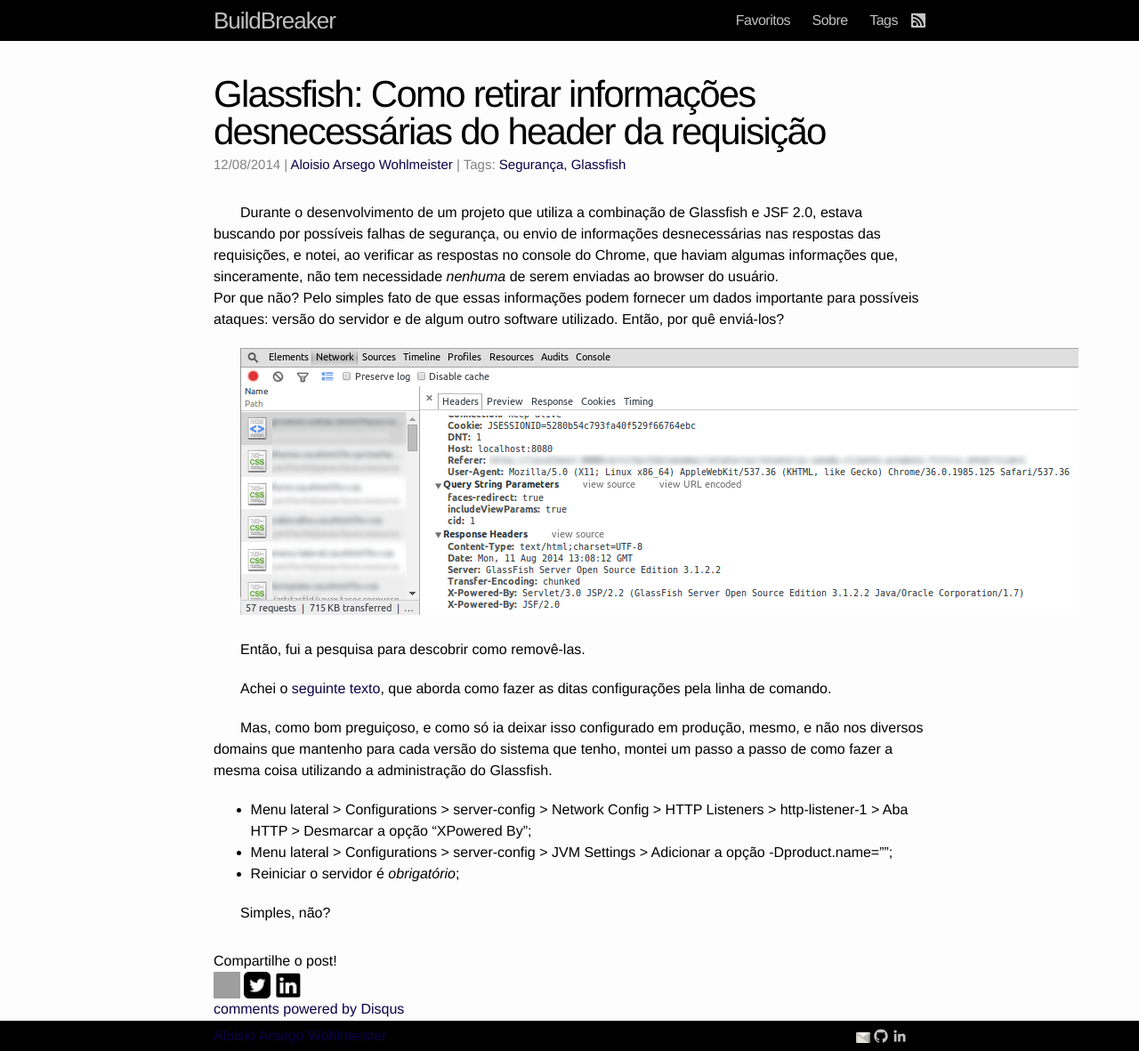
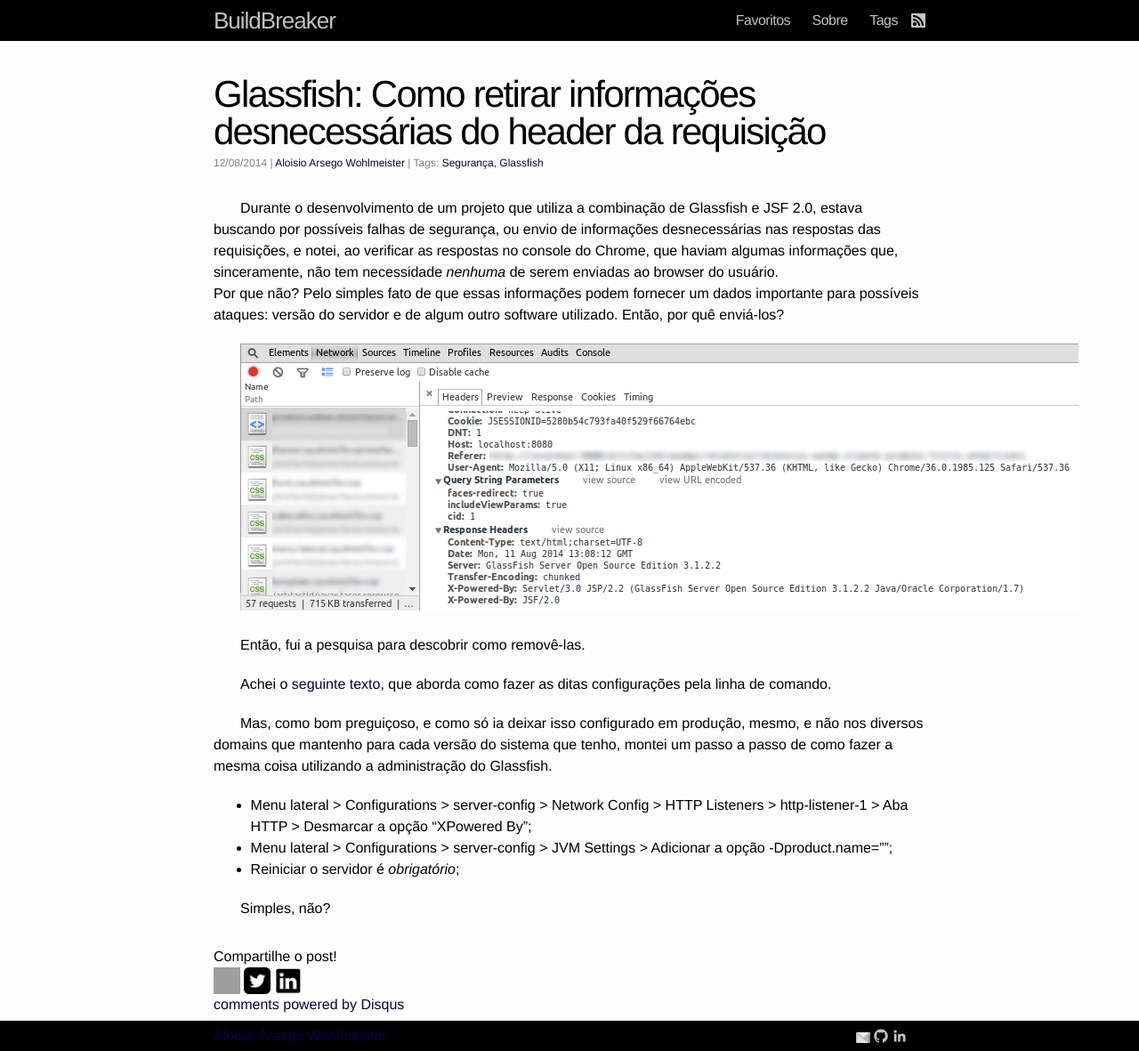
Before and after one commit to aloisioaw/aloisioaw.github.com, a Jekyll site: the page built from _posts/14-08-12-glassfish-retirar-informacoes-header.md, in a window 1280 px wide and 1181 px high. Shown: the whole window at 89% size. Built offline with Jekyll 4.4.1, drawn with Linux system fonts in a browser that asks for light colours; comment, search, counter and statistics services are not loaded; grey boxes are pictures that could not be loaded.

Commit message:
Lowered size of meta info for posts

```diff
--- a/css/main.css
+++ b/css/main.css
@@ -20,7 +20,7 @@
 
 a		  { color: #0C0049FF; text-decoration: none; }
 a:hover   { color: #737373FF; text-decoration: underline; }
-a:visited { color: #BCBCBCFF; }
+a:visited { color: #737373FF; }
 
 /* Utility */
 
@@ -262,7 +262,7 @@
 }
 
 .post-header .meta {
-	font-size: 15px;
+	font-size: 12px;
 	color: #818181;
 	margin-top: 5px;
 }
```
